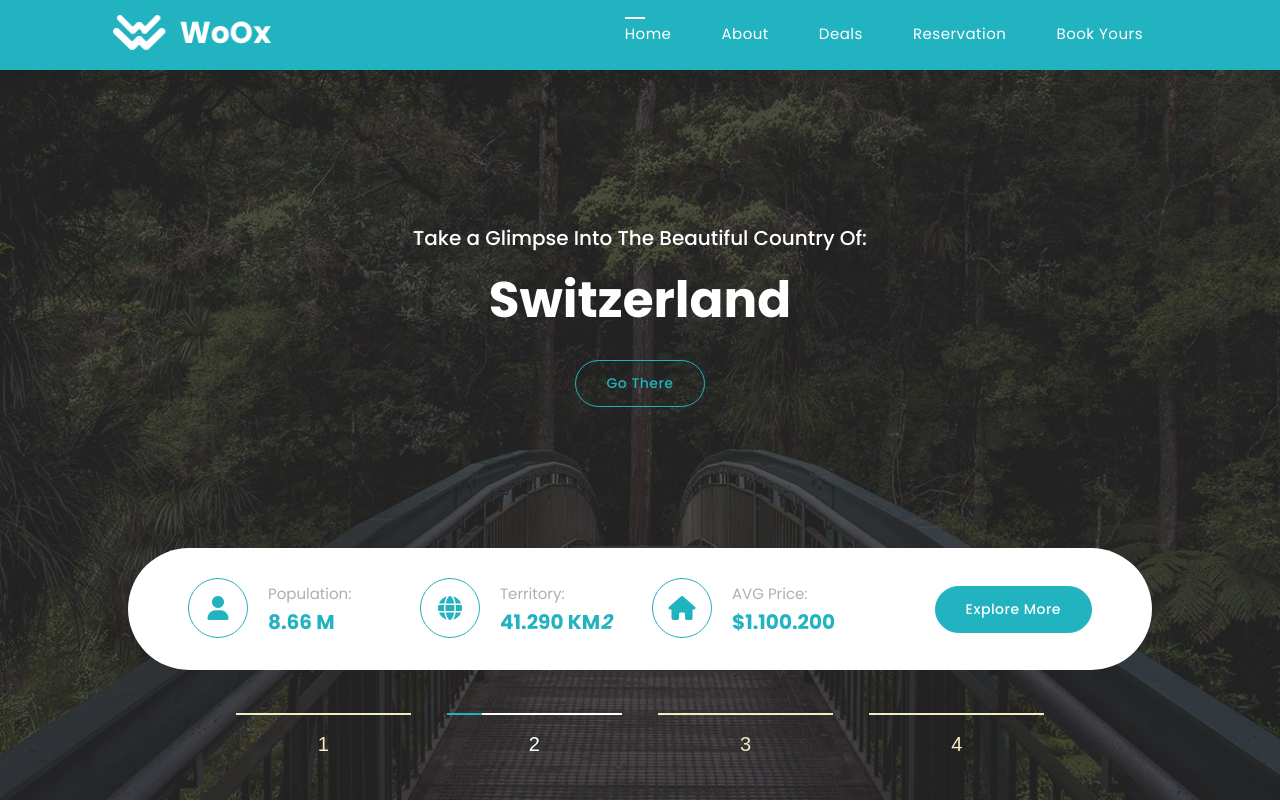
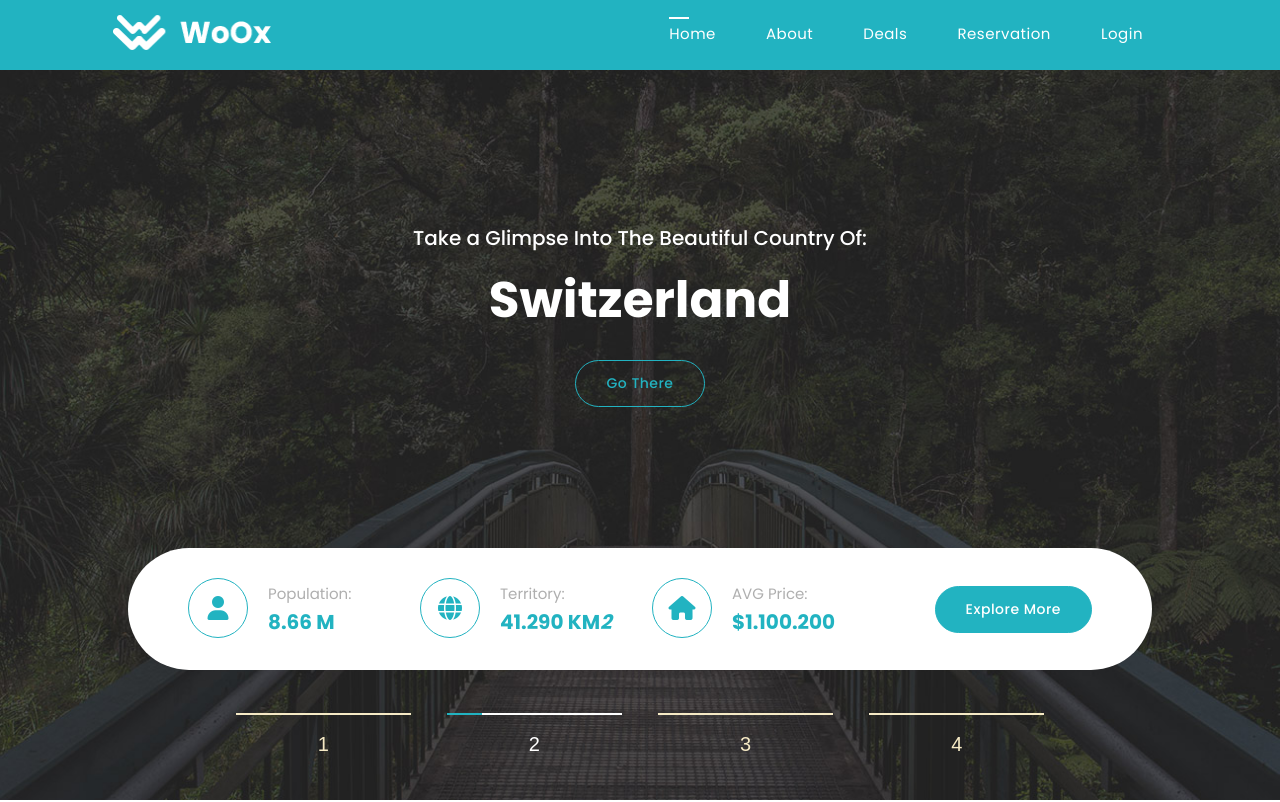
Before and after one commit to farissyahahah-creator/fariswebsite, a plain HTML site: page index.html in a window 1280 px wide. Shown: the top 802 px of the page. Drawn offline with nearby package versions, Linux system fonts and the light colour scheme.

Commit message:
Update index.html

```diff
--- a/index.html
+++ b/index.html
@@ -61,7 +61,7 @@ https://templatemo.com/tm-580-woox-travel
                         <li><a href="about.html">About</a></li>
                         <li><a href="deals.html">Deals</a></li>
                         <li><a href="reservation.html">Reservation</a></li>
-                        <li><a href="reservation.html">Book Yours</a></li>
+                        <li id="authArea"><a onclick="goLogin()">Login</a></li>
                     </ul>
                     <a class='menu-trigger'>
                         <span>Menu</span>
```
